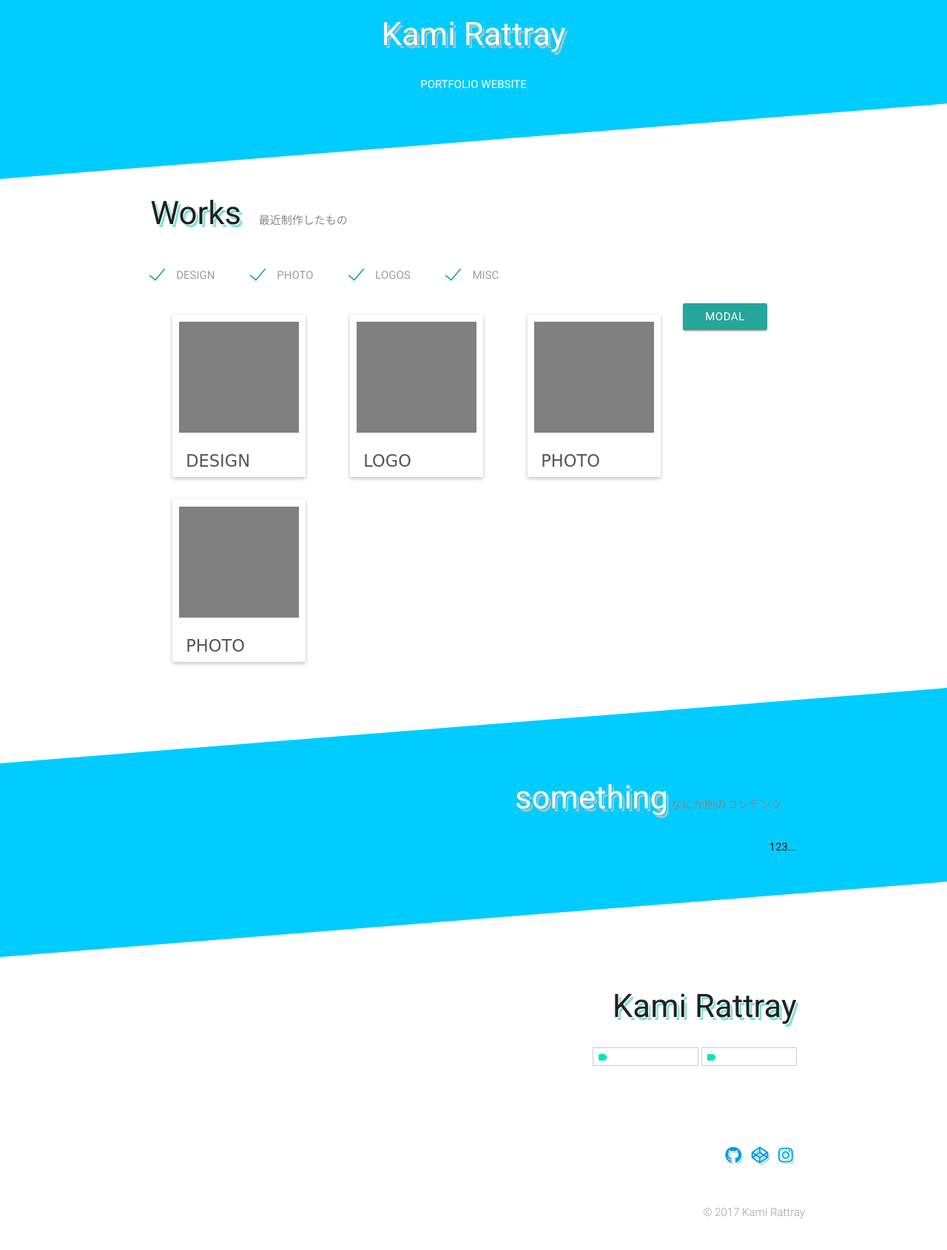
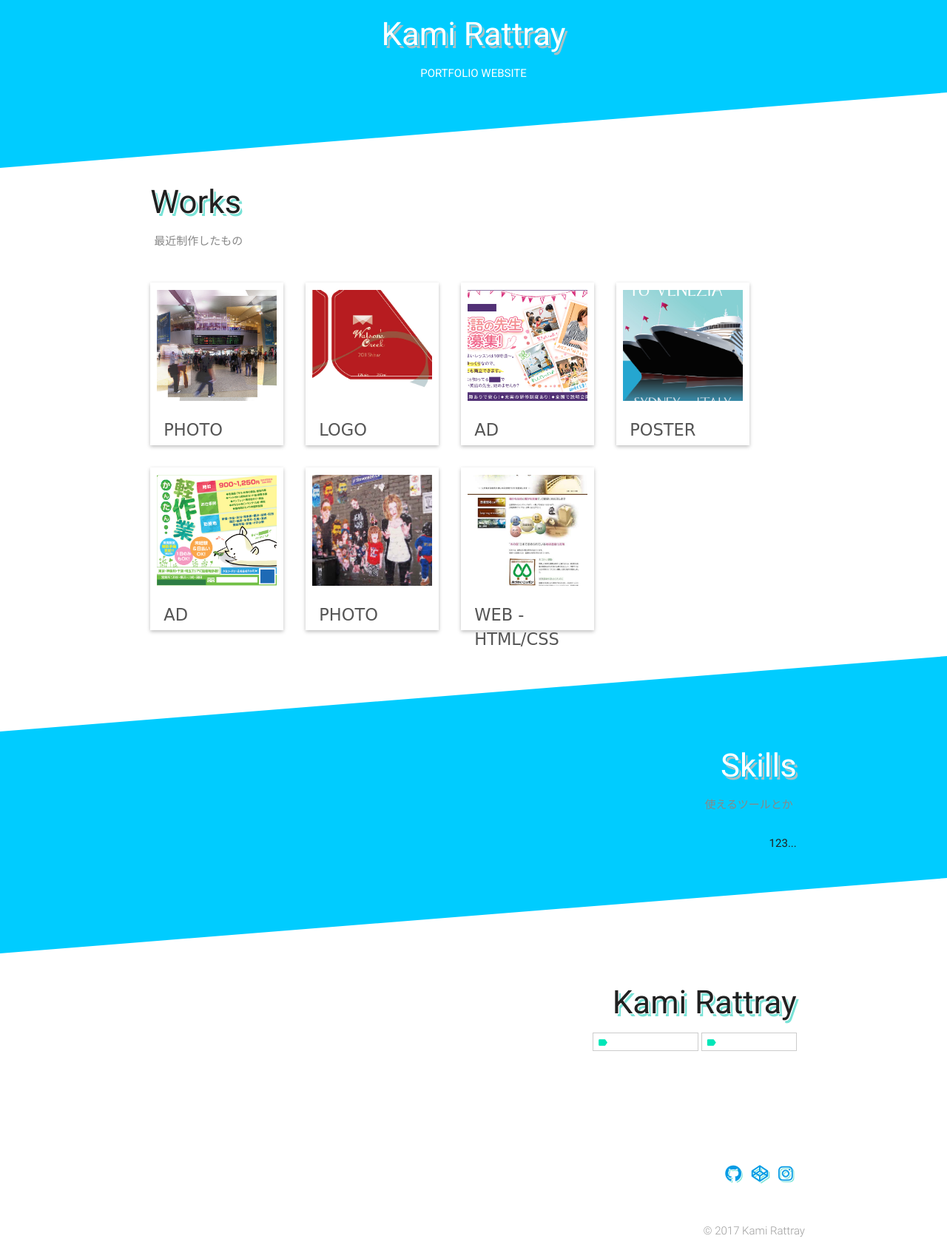
Before and after one commit to kamirat/Portfolio, a PHP site: page / in a window 1280 px wide. Shown: the whole page at 74% size. Before the commit the page ends 1648 px from the top, so only its background shows below. Run offline with PHP 8.4, Linux system fonts and the light colour scheme; some libraries are stand-ins or nearby versions; some web fonts are replaced.

Commit message:
add works

```diff
--- a/css/styles.css
+++ b/css/styles.css
@@ -69,25 +69,17 @@ main {
 h3{
   color: #fff;
   text-shadow: .030em .030em #00ccff, .08em .08em #acc0c4;
-  display: inline-block;
 }
 
 .white h3{
   color: #212121;
   text-shadow: .030em .030em #fff, .08em .08em #78e2d6;
-  display: inline-block;
 }
 
 p.subtitle{
   display: inline-block;
   color: #888;
-  margin-left: 20px;
-}
-p.subtitleB{
-  display: inline-block;
-  color: #888;
-  margin-right: 20px;
-  flo;
+  margin: 0 5px 15px;
 }
 
 .search{
@@ -103,15 +95,23 @@ p.subtitleB{
 .works{
   width: 180px;
   height: 220px;
-  margin: 15px 30px;
+  margin: 15px 30px 15px 0;
   float: left;
   box-shadow: 0 2px 5px rgba(0,0,0,0.26);
 }
+
+.works:last-child{
+  margin: 15px 0;
+}
+
 .thumbnail{
   width: 90%;
   height: 150px;
   margin: 10px auto 0;
   background-color: grey;
+  background-repeat: no-repeat;
+  background-size: cover;
+  background-position: center;
 }
 .caption{
   color: #555;
--- a/index.php
+++ b/index.php
@@ -41,6 +41,8 @@
           <h3>Works</h3>
             <p class="subtitle">最近制作したもの</p>
           <div class="section" id="mix-wrapper">
+
+<!-- Search Box
               <div class="search">
                 <form action="#">
                   <ul>
@@ -63,13 +65,14 @@
                   </ul>
                 </form>
               </div>
+ -->
 
 
                 <div class="works mix cat--design">
                   <a href="#">
-                    <div class="thumbnail" style="background-image:url()"></div>
+                    <div class="thumbnail" style="background-image:url(works/photos/thmb.jpg)"></div>
                     <div class="caption">
-                      <p>DESIGN</p>
+                      <p>PHOTO</p>
                     </div>
                   </a>
                 </div>
@@ -77,7 +80,7 @@
 
                 <div class="works mix cat--logo">
                   <a href="#">
-                    <div class="thumbnail" style="background-image:url()"></div>
+                    <div class="thumbnail" style="background-image:url(works/logos/thmb.jpg)"></div>
                     <div class="caption">
                       <p>LOGO</p>
                     </div>
@@ -86,7 +89,35 @@
 
                 <div class="works mix cat--photo">
                   <a href="#">
-                    <div class="thumbnail" style="background-image:url()"></div>
+                    <div class="thumbnail" style="background-image:url(works/ads/thmb.jpg)"></div>
+                    <div class="caption">
+                      <p>AD</p>
+                    </div>
+                  </a>
+                </div>
+
+                <div class="works mix cat--photo">
+                  <a href="#modal1" class="modal-trigger">
+                    <div class="thumbnail" style="background-image:url(works/posters/thmb.jpg)"></div>
+                    <div class="caption">
+                      <p>POSTER</p>
+                    </div>
+                  </a>
+                </div>
+
+                <div class="works mix cat--design">
+                  <a href="#">
+                    <div class="thumbnail" style="background-image:url(works/ads/thmb2.jpg)"></div>
+                    <div class="caption">
+                      <p>AD</p>
+                    </div>
+                  </a>
+                </div>
+
+
+                <div class="works mix cat--logo">
+                  <a href="#">
+                    <div class="thumbnail" style="background-image:url(works/photos/thmb2.jpg)"></div>
                     <div class="caption">
                       <p>PHOTO</p>
                     </div>
@@ -94,37 +125,14 @@
                 </div>
 
                 <div class="works mix cat--photo">
-                  <a href="#modal1" class="modal-trigger">
-                    <div class="thumbnail" style="background-image:url()"></div>
+                  <a href="#">
+                    <div class="thumbnail" style="background-image:url(works/web/thmb.jpg)"></div>
                     <div class="caption">
-                      <p>PHOTO</p>
+                      <p>WEB -HTML/CSS</p>
                     </div>
                   </a>
                 </div>
-                <!-- Modal Structure -->
-                <div id="modal1" class="modal">
-                  <div class="modal-content">
-                    <h4>Modal Header</h4>
-                    <p>A bunch of text</p>
-                  </div>
-                  <div class="modal-footer">
-                    <a href="#!" class="modal-action modal-close waves-effect waves-blue btn-flat">CLOSE</a>
-                  </div>
-                </div>
-                <!-- FIX:: MODAL NOT WORKING -->
-                <!-- Modal Trigger -->
-                <a class="waves-effect waves-light btn modal-trigger" href="#modal1">Modal</a>
 
-                <!-- Modal Structure -->
-                <div id="modal1" class="modal">
-                  <div class="modal-content">
-                    <h4>Modal Header</h4>
-                    <p>A bunch of text</p>
-                  </div>
-                  <div class="modal-footer">
-                    <a href="#!" class="modal-action modal-close waves-effect waves-green btn-flat">Agree</a>
-                  </div>
-                </div>
 
                 <!-- /. End Works -->
               </div>
@@ -144,8 +152,8 @@
 <div class="">
   <div class="row container">
      <div class="col s12 right-align">
-          <h3>something</h3>
-            <p class="subtitleB">なにか別のコンテンツ</p>
+          <h3>Skills</h3>
+            <p class="subtitle">使えるツールとか</p>
           <div class="section">
               <div class="">
                 123...
@@ -181,6 +189,8 @@
             </div>
             <div class="section">
                 ゲームが好きな生粋の日本人オタク｡<br>
+                グラフィックデザイナーとして4年働き、<br>
+                仕事の中でHTML/CSSのコーディングを始めました。<br>
                 フロントエンドエンジニアめざして勉強中｡
             </div>
             <div class="sns-list">
```
Also changed, not shown: works/ads/thmb.jpg (added), works/ads/thmb2.jpg (added), works/logos/thmb.jpg (added), works/photos/01.jpg (added), works/photos/thmb.jpg (added), works/photos/thmb2.jpg (added), works/posters/thmb.jpg (added), works/web/thmb.jpg (added).
